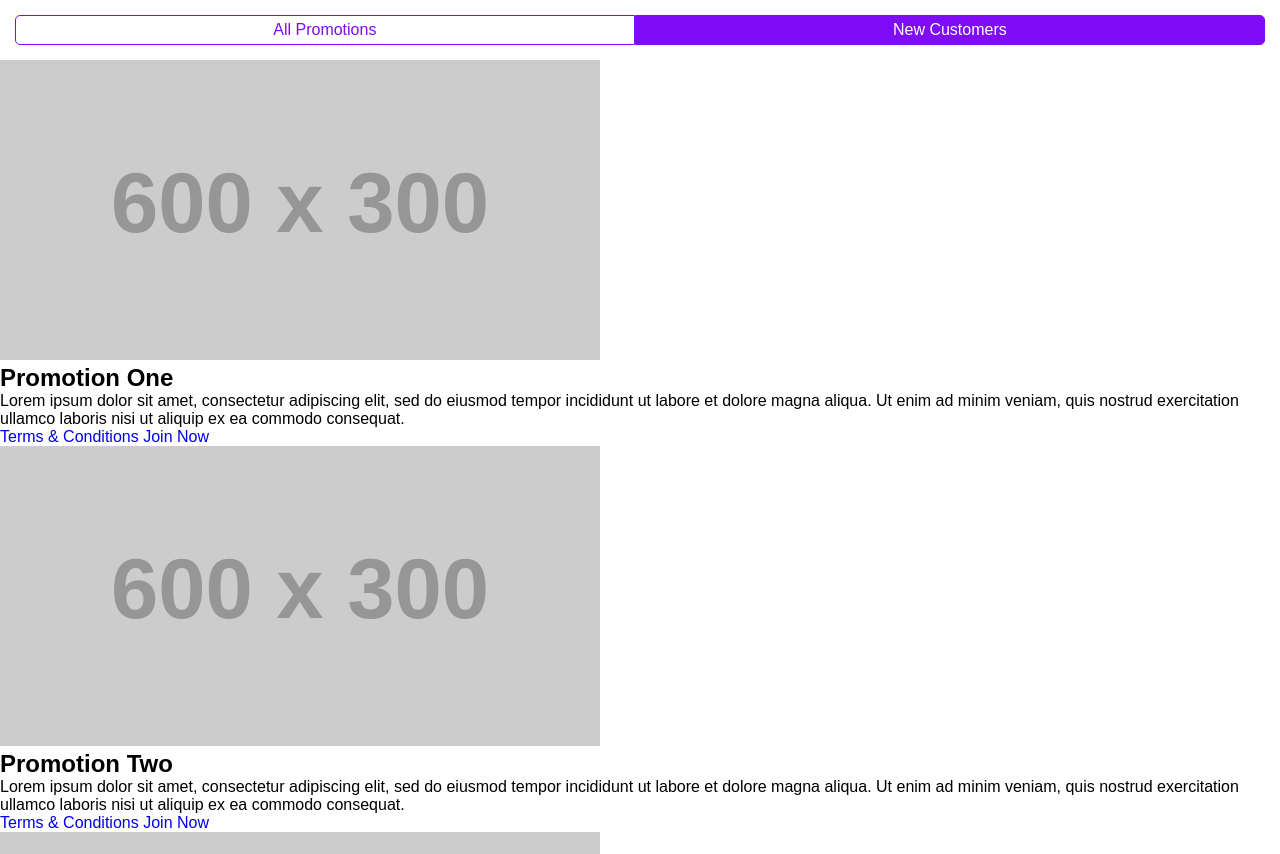
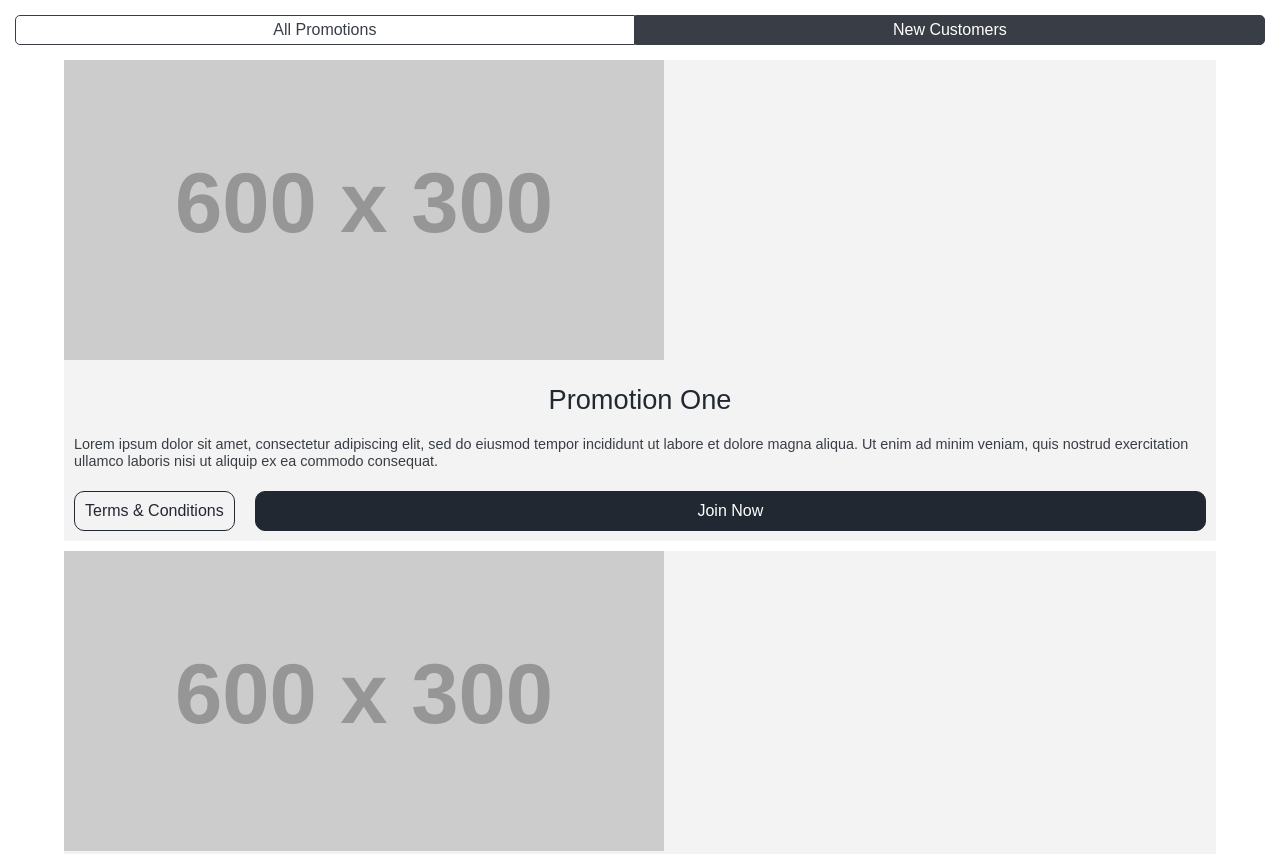
Before and after one commit to rubensbatista98/teste-addison-global-2, a plain HTML site: page index.html in a window 1280 px wide. Shown: the top 854 px of the page. Drawn offline with Linux system fonts and the light colour scheme; placeholder pictures from the web are drawn by us.

Commit message:
Estilizada a seção de promoções e os cards de promoção. Alterei o esquema de cores para ficar mais parecido com o wirefame do teste.

```diff
--- a/css/components/components.css
+++ b/css/components/components.css
@@ -1,2 +1,4 @@
 @import "./filters-navigation.css";
 @import "./filters-container.css";
+@import "./promotions-section.css";
+@import "./promotion-card.css";
--- /dev/null
+++ b/css/components/promotion-card.css
@@ -0,0 +1,39 @@
+.promotion-card {
+  background-color: var(--color-third);
+  padding-bottom: 10px;
+}
+
+.promotion-card > .image > img {
+  max-width: 100%;
+}
+
+.promotion-card > .title {
+  font-size: var(--font-big);
+  font-weight: 500;
+  color: var(--color-secondary);
+  text-align: center;
+  margin: 20px 5px;
+}
+
+.promotion-card > .description {
+  font-size: var(--font-small);
+  color: var(--color-primary);
+  line-height: 1.2;
+  margin: 0 10px 20px;
+}
+
+.promotion-card > .buttons-container {
+  display: flex;
+  margin: 0 10px;
+}
+
+.promotion-card > .buttons-container > .btn-primary {
+  padding: 10px;
+}
+.promotion-card > .buttons-container > .btn-primary.-join {
+  flex-grow: 1;
+}
+
+.promotion-card > .buttons-container > .btn-primary:not(:last-child) {
+  margin-right: 20px;
+}
--- /dev/null
+++ b/css/components/promotions-section.css
@@ -0,0 +1,9 @@
+.promotions-section {
+  width: 90%;
+  column-count: 1;
+  margin: 0 auto;
+}
+
+.promotions-section > .promotion-card:not(:last-child) {
+  margin-bottom: 10px;
+}
--- /dev/null
+++ b/css/objects/btn-primary.css
@@ -0,0 +1,16 @@
+.btn-primary {
+  text-align: center;
+  color: var(--color-secondary);
+  border: 1px solid var(--color-secondary);
+  border-radius: 10px;
+  transition: transform 200ms linear;
+}
+
+.btn-primary.-dark {
+  background-color: var(--color-secondary);
+  color: var(--color-light);
+}
+
+.btn-primary:hover {
+  transform: scale(1.1);
+}
--- a/css/objects/objects.css
+++ b/css/objects/objects.css
@@ -1 +1,2 @@
 @import "./filter-promo.css";
+@import "./btn-primary.css";
--- a/css/settings/colors.css
+++ b/css/settings/colors.css
@@ -1,7 +1,6 @@
 :root {
   --color-light: #ffffff;
-  --color-primary: #7e0cf5;
-  --color-secondary: #400082;
-  --color-third: #f7beff;
-  --color-dark: #000000;
+  --color-primary: #393e46;
+  --color-secondary: #222831;
+  --color-third: #f3f3f3;
 }
--- a/css/settings/font-size.css
+++ b/css/settings/font-size.css
@@ -1,5 +1,5 @@
 :root {
   --font-small: 0.9rem;
   --font-medium: 1rem;
-  --font-big: 1.8rem;
+  --font-big: 1.7rem;
 }
--- a/index.html
+++ b/index.html
@@ -5,13 +5,15 @@
     <meta name="viewport" content="width=device-width, initial-scale=1.0" />
     <meta http-equiv="X-UA-Compatible" content="ie=edge" />
     <title>Addison Global</title>
-    <link rel="stylesheet" href="./css/main.css">
+    <link rel="stylesheet" href="./css/main.css" />
   </head>
   <body>
     <div class="container">
       <nav class="filters-navigation">
         <div class="filters-container">
-          <a href="#" class="filter-promo" data-active="false">All Promotions</a>
+          <a href="#" class="filter-promo" data-active="false"
+            >All Promotions</a
+          >
           <a href="#" class="filter-promo" data-active="true">New Customers</a>
         </div>
       </nav>
@@ -33,7 +35,8 @@
 
           <div class="buttons-container">
             <a href="#" class="btn-primary">Terms & Conditions</a>
-            <a href="#" class="btn-primary -dark">Join Now</a>
+            <a href="#" class="btn-primary -dark -join">Join Now</a>
+          </div>
         </div>
 
         <div class="promotion-card">
@@ -52,7 +55,8 @@
 
           <div class="buttons-container">
             <a href="#" class="btn-primary">Terms & Conditions</a>
-              <a href="#" class="btn-primary -dark">Join Now</a>
+            <a href="#" class="btn-primary -dark -join">Join Now</a>
+          </div>
         </div>
 
         <div class="promotion-card">
@@ -71,7 +75,7 @@
 
           <div class="buttons-container">
             <a href="#" class="btn-primary">Terms & Conditions</a>
-                  <a href="#" class="btn-primary -dark">Join Now</a>
+            <a href="#" class="btn-primary -dark -join">Join Now</a>
           </div>
         </div>
       </section>
```
Lines whose indentation alone changed are shown as unchanged.
